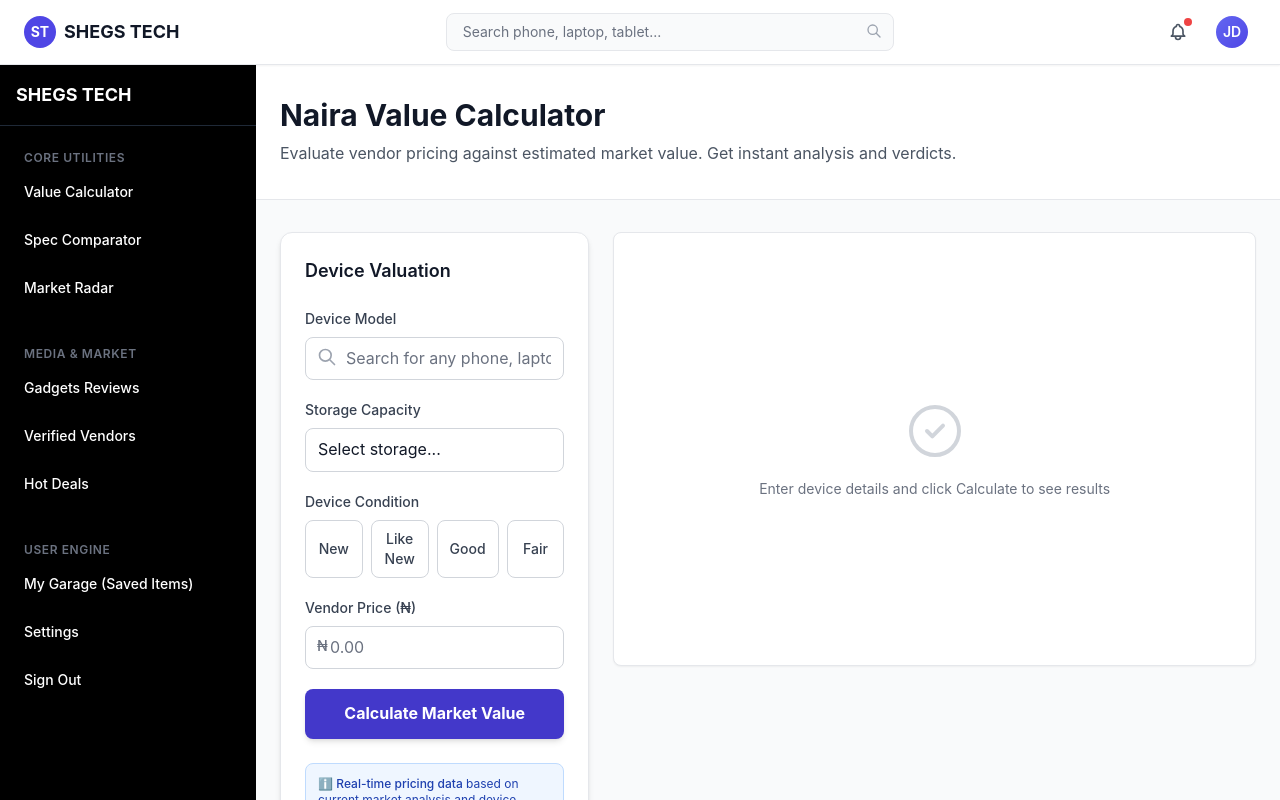
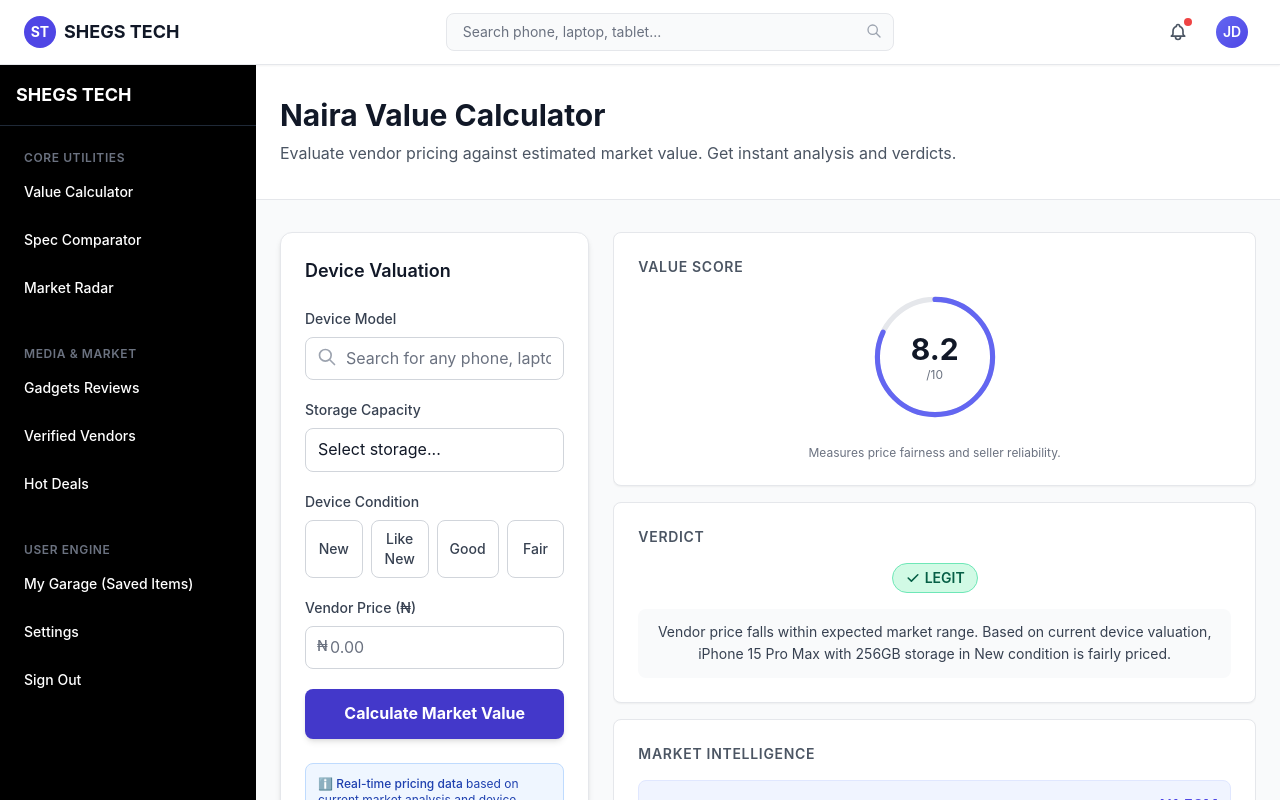
Before and after one commit to akinyemioluwaseun345-lgtm/shegstech-frontend, a Next.js app: page / in a window 1280 px wide. Shown: the top 800 px of the page. Built offline with nearby package versions, Linux system fonts and the light colour scheme.

Commit message:
feat: initialize default state with analysis result data
Added default state for result with analysis and market details

Co-authored-by: akinyemioluwaseun345-lgtm <300666581+akinyemioluwaseun345-lgtm@users.noreply.github.com>

```diff
--- a/pages/index.tsx
+++ b/pages/index.tsx
@@ -23,7 +23,15 @@ interface ResultData {
 }
 
 export default function Home() {
-  const [result, setResult] = useState<ResultData | undefined>(undefined);
+  const [result, setResult] = useState<ResultData | undefined>({
+    score: 8.2,
+    verdict: 'LEGIT',
+    analysis: 'Vendor price falls within expected market range. Based on current device valuation, iPhone 15 Pro Max with 256GB storage in New condition is fairly priced.',
+    marketValue: 1520000,
+    vendorPrice: 1500000,
+    difference: 20000,
+    confidence: 92,
+  });
   const [loading, setLoading] = useState(false);
 
   const handleCalculate = async (formData: FormData) => {
```
